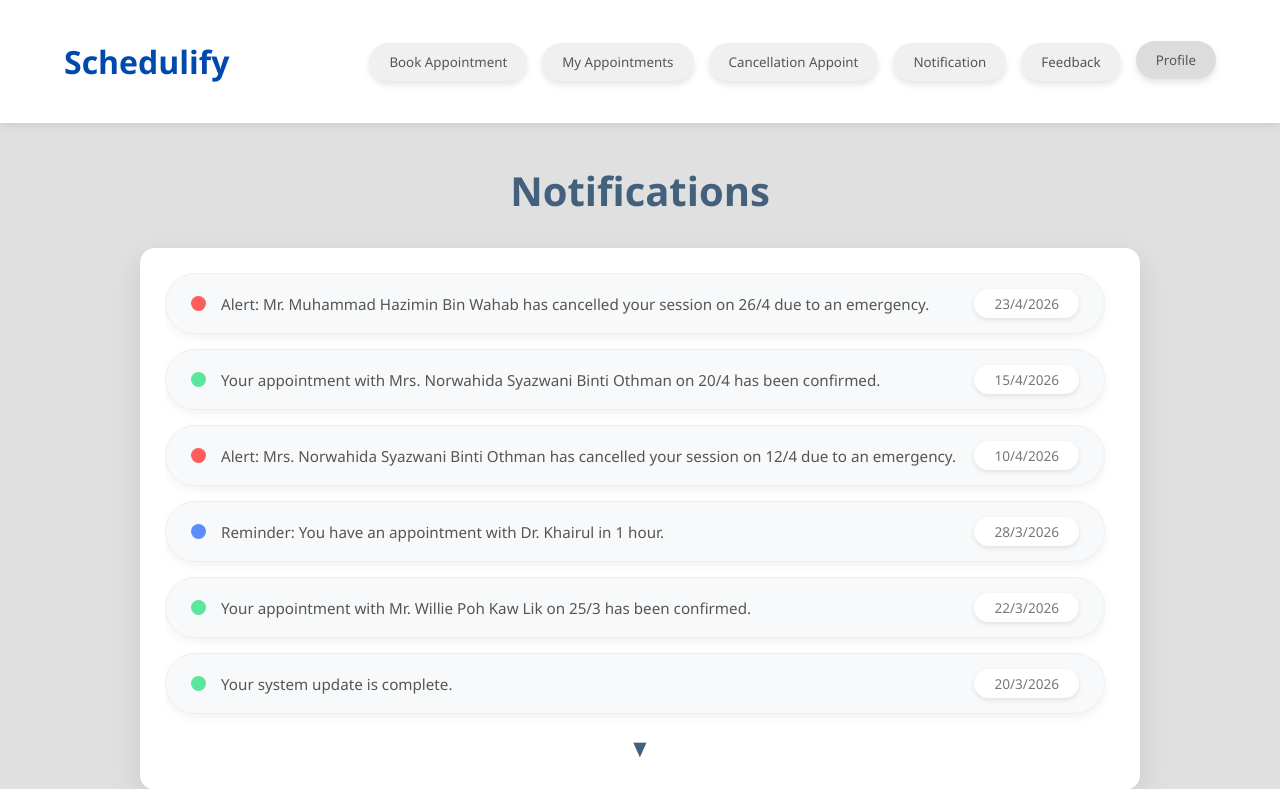
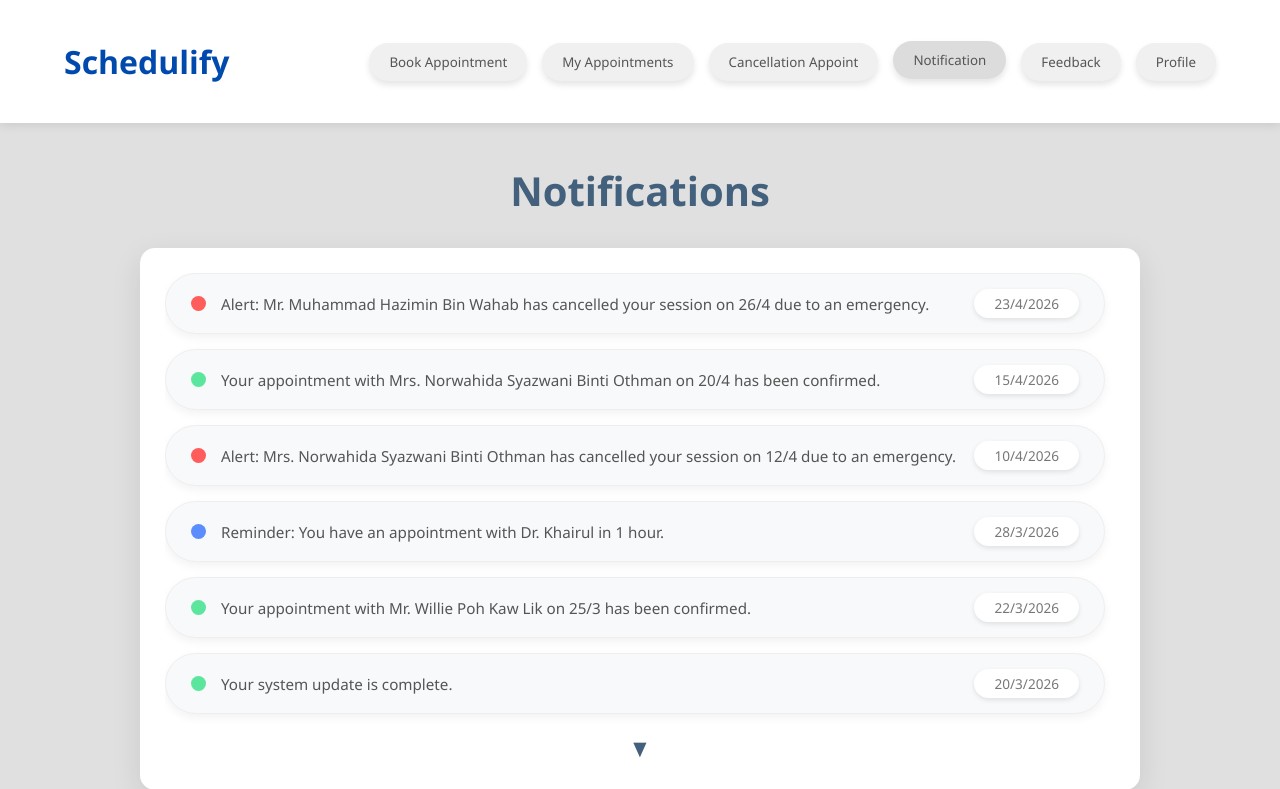
Before and after one commit to muazzaz07-byte/Schedulify, a Flask app: page /notifications in a window 1280 px wide. Shown: the top 789 px of the page. Run offline with Flask 3, Linux system fonts and the light colour scheme.

Commit message:
update for notification active button

```diff
--- a/schedulify/templates/notification.html
+++ b/schedulify/templates/notification.html
@@ -14,9 +14,9 @@
     <button onclick="location.href='{{ url_for('book') }}'">Book Appointment</button>
     <button onclick="location.href='{{ url_for('appointments') }}'">My Appointments</button>
     <button onclick="location.href='{{ url_for('cancellation') }}'">Cancellation Appoint</button>
-    <button onclick="location.href='{{ url_for('notification') }}'">Notification</button>
+    <button class="active" onclick="location.href='{{ url_for('notification') }}'">Notification</button>
     <button onclick="location.href='{{ url_for('feedback') }}'">Feedback</button>
-    <button class="active" onclick="location.href='{{ url_for('profile') }}'">Profile</button>
+    <button onclick="location.href='{{ url_for('profile') }}'">Profile</button>
 </nav>
     </header>
 
```
